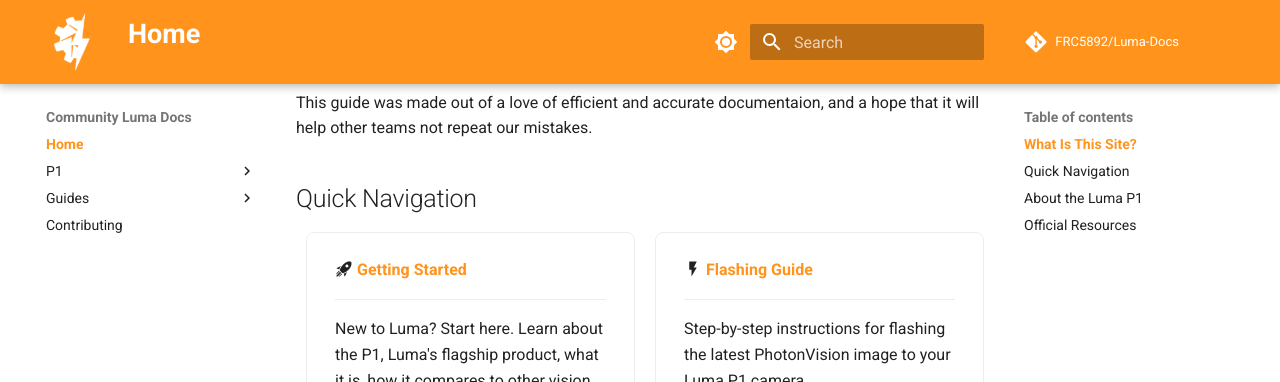
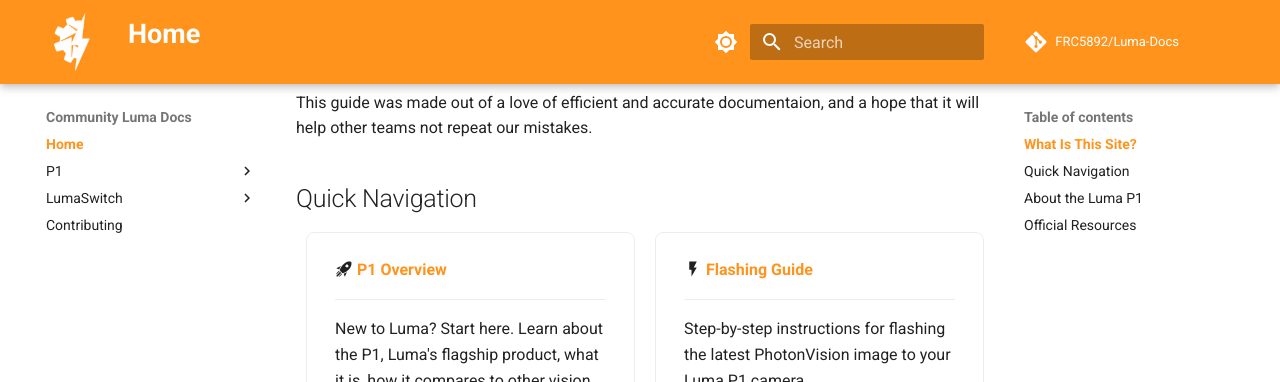
Before and after one commit to FRC5892/Luma-Docs, an MkDocs documentation site: the page built from docs/index.md, in a window 1280 px wide and 900 px high, scrolled down 440 px. Shown: the top 382 px of the window. Built offline with MkDocs 1.6.1 and Material for MkDocs 9.7.7, drawn with Linux system fonts in a browser that asks for light colours; comment, search, counter and statistics services are not loaded; part of the change alters nothing that is shown.

Commit message:
Refactor navigation structure in documentation for clarity and consistency

```diff
--- a/docs/index.md
+++ b/docs/index.md
@@ -18,7 +18,7 @@ This guide was made out of a love of efficient and accurate documentaion, and a
 
 <div class="grid cards" markdown>
 
--   :material-rocket-launch: **[Getting Started](p1/overview.md)**
+-   :material-rocket-launch: **[P1 Overview](p1/overview.md)**
 
     ---
 
--- a/mkdocs.yml
+++ b/mkdocs.yml
@@ -95,10 +95,9 @@ nav:
     - Networking: p1/networking.md
     - Calibration: p1/calibration.md
     - Troubleshooting: p1/troubleshooting.md
-  - Guides:
-      - LumaSwitch:
-        - Overview: guides/lumaswitch/overview.md
-        - Mounting: guides/lumaswitch/mounting.md
-        - Wiring: guides/lumaswitch/wiring.md
-        - Troubleshooting: guides/lumaswitch/troubleshooting.md
+  - LumaSwitch:
+    - Overview: guides/lumaswitch/overview.md
+    - Mounting: guides/lumaswitch/mounting.md
+    - Wiring: guides/lumaswitch/wiring.md
+    - Troubleshooting: guides/lumaswitch/troubleshooting.md
   - Contributing: contributing.md
```
